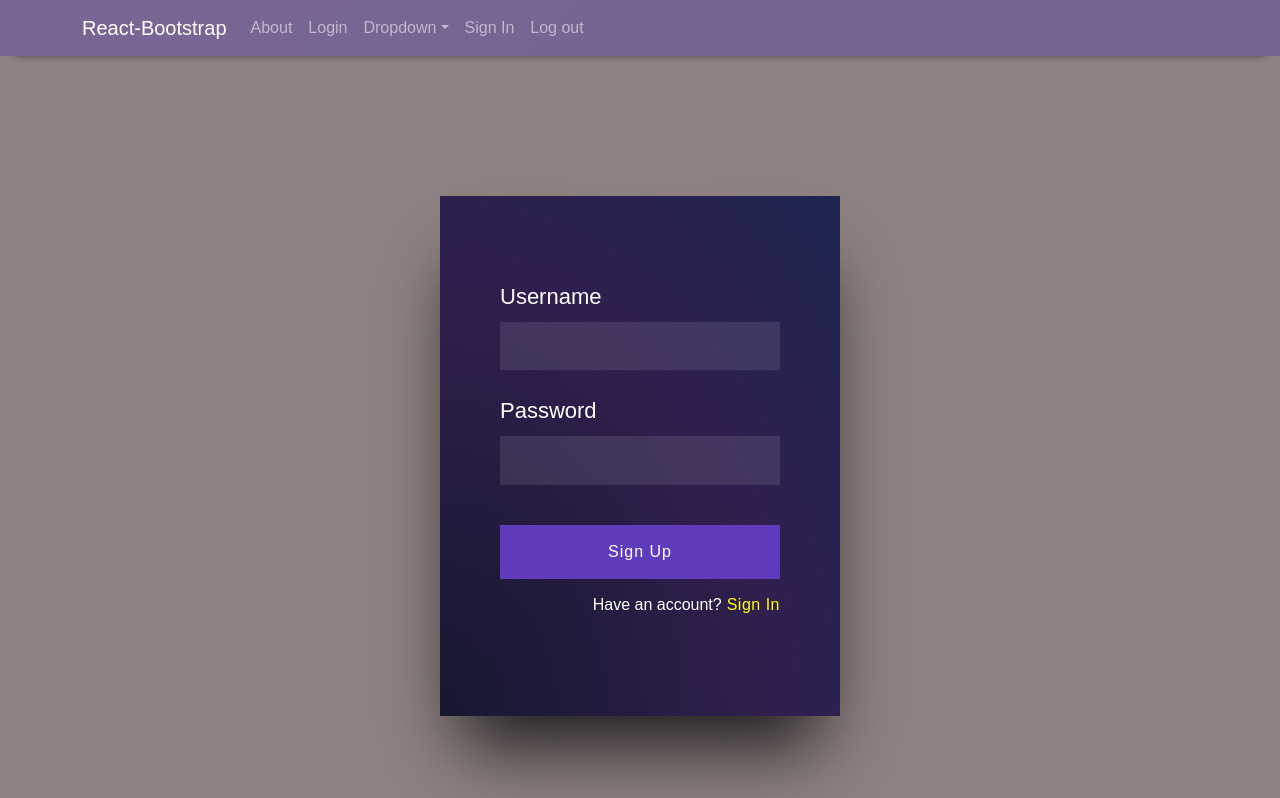
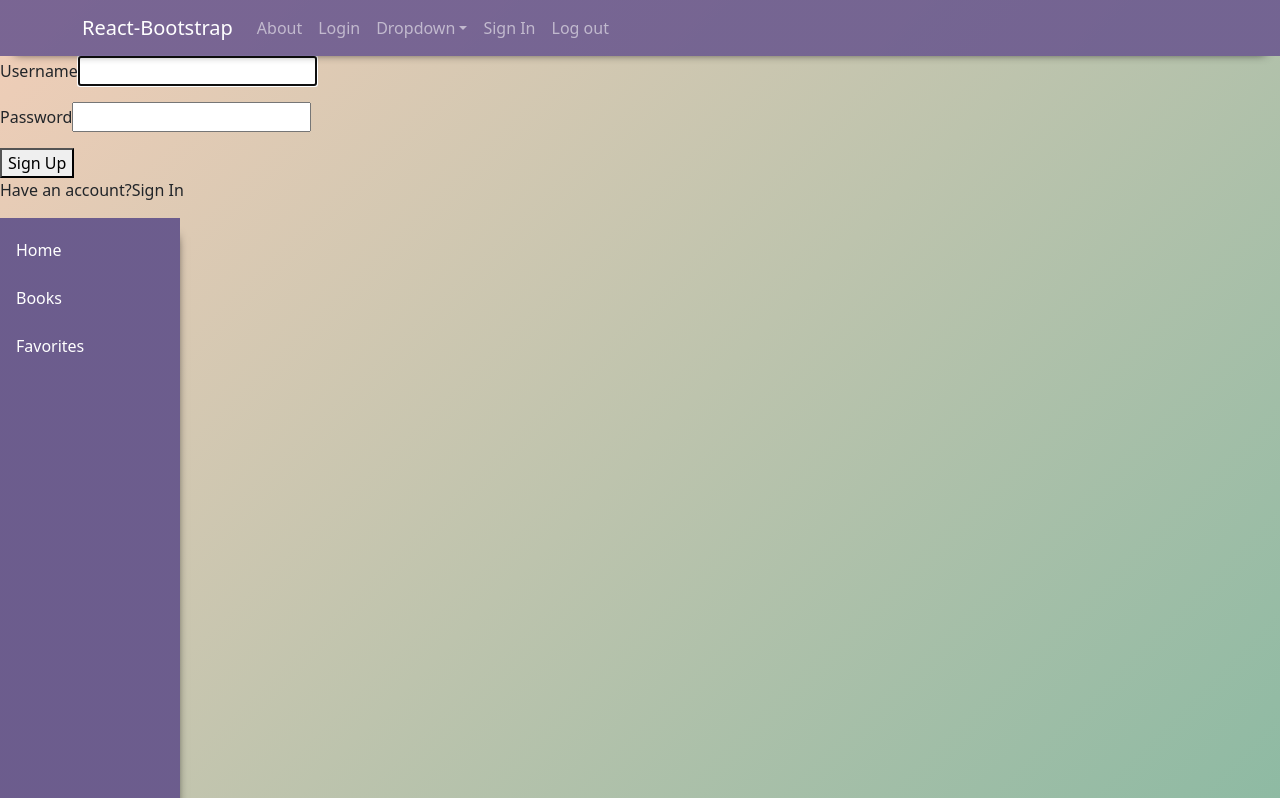
Before and after one commit to rumeysaka/gutenberg, a React (Create React App) app: page /sign in a window 1280 px wide. Shown: the top 798 px of the page. Built offline with nearby package versions, Linux system fonts and the light colour scheme; no server answers.

Commit message:
LoginContext

```diff
--- a/src/App.js
+++ b/src/App.js
@@ -7,6 +7,11 @@ import About from "./About.js";
 import Sign from "./components/Login/Sign.js";
 import "bootstrap/dist/css/bootstrap.min.css";
 import fire from "./components/Login/fire.js";
+import Details from "./components/Books/Details.js"
+import Home from "./Home.js";
+import { LoginContext } from "./LoginContext";
+
+
 import {
   BrowserRouter as Switch,
   Router,
@@ -18,7 +23,7 @@ import {
 
 function App() {
 
-  const [user, setUser] = useState("");
+  const [user, setUser] = useState(null);
   // const navigate= useNavigate()
 
   const authListener = () => {
@@ -43,11 +48,16 @@ function App() {
   return (
     <>
       <BrowserRouter>
+
+      <LoginContext.Provider value={{user, setUser}}>
         <Menu handleLogout={handleLogout} />
         <Routes>
+          <Route exact path="/" element={<Home />} />
           <Route path="/about" element={<About />} />
           <Route path="/sign" element={<Sign />} />
-        </Routes>
+          <Route exact path="/profile/:id" element={<Details />} />
+          </Routes>
+          </LoginContext.Provider>
       </BrowserRouter>
       <div className="row">
         <div className="col-2">
--- /dev/null
+++ b/src/Home.js
@@ -0,0 +1,8 @@
+import React from 'react'
+import Cards from './components/Cards/Cards'
+
+export default function Home() {
+  return (
+    <div><Cards /></div>
+  )
+}
--- /dev/null
+++ b/src/LoginContext.js
@@ -0,0 +1,2 @@
+import React, { useContext, createContext } from "react"
+export const LoginContext = createContext()
--- a/src/components/Books/Books.css
+++ b/src/components/Books/Books.css
@@ -40,11 +40,12 @@
 .btn{
     color: white;
     background-color:  #8a87a7;
+    display: inline-block;
     -webkit-box-shadow: 5px 5px 9px -10px!important;
-    width:35px;
     height:20px;
     font-size: 10px;
     border:none;
+    width: auto;
     box-shadow: 3px 5px 8px -5px rgba(0, 0, 0, 0.712)!important;
 
 }
@@ -52,7 +53,6 @@
     background-color: cadetblue;
     width: 45px;
     opacity: 75%;
-    margin-left: 25%;
     border: none;
     box-shadow: 3px 5px 8px -5px rgba(0, 0, 0, 0.712)!important;
 
--- a/src/components/Books/Books.js
+++ b/src/components/Books/Books.js
@@ -1,18 +1,19 @@
-import React, { useState, useEffect } from 'react';
-import { Card, Button } from 'react-bootstrap';
+import React, { useState, useEffect } from "react";
+import { Card, Button } from "react-bootstrap";
 import "./Books.css";
-import Deneme from './Deneme';
+import { Link, useNavigate, useParams } from 'react-router-dom'
+import Deneme from "./Deneme";
 
 export default function Books(props) {
   const [books, setBooks] = useState([]);
   const [loading, setLoading] = useState(false);
   const [error, setError] = useState();
 
-    const {user}= props
+  const { user } = props;
 
   useEffect(() => {
     setLoading(true);
-      fetch('https://gutendex.com/books')
+    fetch("https://gutendex.com/books")
       .then((res) => res.json())
       .then((data) => setBooks(data.results))
       .catch((err) => console.log(err))
@@ -30,23 +31,53 @@ export default function Books(props) {
   }
   return (
     <>
-      <Deneme books={books}/>
-      <h2 className='baslık'>Books</h2>
+      <Deneme books={books} />
+      <h2 className="baslık">Books</h2>
 
       {books.map((item) => (
-            <Card className='card col-2' key={item.id} style={{ width: '25rem'}}>
-            <Card.Img className='img' variant="top" src={"https://www.gutenberg.org/cache/epub/" +item.id+ "/pg"+ item.id+ ".cover.medium.jpg"} />
+        <Card className="card col-2" key={item.id} style={{ width: "25rem" }}>
+          <Card.Img
+            className="img"
+            variant="top"
+            src={
+              "https://www.gutenberg.org/cache/epub/" +
+              item.id +
+              "/pg" +
+              item.id +
+              ".cover.medium.jpg"
+            }
+          />
           <Card.Body>
-              <Card.Title className='title'>{item.title}</Card.Title>
-              <Card.Text className='author'>{item.authors[0].name} </Card.Text>
-              <Card.Text className='text'>{item.bookshelves[0]}
-              </Card.Text>
+            <Card.Title className="title">{item.title}</Card.Title>
+            <Card.Text className="author">{item.id} </Card.Text>
+            <Card.Text className="author">{item.authors[0].name} </Card.Text>
+            <Card.Text className="text">{item.bookshelves[0]}</Card.Text>
+            <div className="button-group d-flex justify-content-center align-items-center">
+              {/* <Link to={`/profile/${item.id}`}>
+                <Button className="btn btn-sm details">Details</Button>
+              </Link>
+              ; */}
+                {/* <Button onClick={()=>{navigate(`/profile/${item.id}`)}} className="btn btn-sm details">Details</Button> */}
+              <Button href={`/profile/${item.id}`} className="btn btn-sm details">Details</Button>
 
-              <Button className='oku-btn btn btn-sm' href={"https://www.gutenberg.org/files/"+item.id+"/"+item.id+"-h/"+item.id+"-h.htm"}>Oku</Button>
-             {user ? <Button className="btn btn-sm">Fav</Button>: <div></div>}
+              <Button
+                className="oku-btn btn btn-sm"
+                href={
+                  "https://www.gutenberg.org/files/" +
+                  item.id +
+                  "/" +
+                  item.id +
+                  "-h/" +
+                  item.id +
+                  "-h.htm"
+                }
+              >
+                Oku
+              </Button>
+              {user ? <Button className="btn btn-sm">Fav</Button> : <div></div>}
+            </div>
           </Card.Body>
         </Card>
-      //  <Cards key={item.id} title={data.title}/>
       ))}
     </>
   );
--- /dev/null
+++ b/src/components/Books/Details.js
@@ -0,0 +1,10 @@
+import React from 'react'
+import { useNavigate, useParams } from 'react-router-dom'
+
+export default function Details() {
+  let { id } = useParams();
+
+  return (
+    <div>Details for {id}</div>
+  )
+}
--- a/src/components/Login/App.css
+++ /dev/null
@@ -1,122 +0,0 @@
-* {
-    box-sizing: border-box;
-    margin: 0;
-    padding: 0;
-    font-family: "Nunito", sans-serif;
-  }
-
-  button {
-    border: none;
-    outline: none;
-    width: 100%;
-    padding: 15px 0;
-    color: #fff;
-    font-size: 16px;
-    letter-spacing: 1px;
-    background: #603bbb;
-    cursor: pointer;
-  }
-
-  .login {
-    width: 100%;
-    min-height: 100vh;
-    padding: 0 20px;
-    background: #8f8282;
-    display: flex;
-  }
-
-  .login .loginContainer {
-    padding: 60px;
-    margin: auto;
-    width: 100%;
-    max-width: 400px;
-    min-height: 520px;
-    display: flex;
-    flex-direction: column;
-    justify-content: center;
-    background: radial-gradient(
-      ellipse at left bottom,
-      rgba(22, 24, 47, 1) 0%,
-      rgba(38, 20, 72, 0.9) 59%,
-      rgba(17, 27, 75, 0.9) 100%
-    );
-    box-shadow: 0 50px 70px -20px rgba(0, 0, 0, 0.8);
-  }
-
-  .login .loginContainer label {
-    color: white;
-    margin: 14px 0;
-    display: block;
-    font-size: 22px;
-    line-height: 1;
-  }
-
-  .login .loginContainer input {
-    width: 100%;
-    border: none;
-    outline: none;
-    font-size: 19px;
-    padding: 10px;
-    background: rgba(255, 255, 255, 0.1);
-    color: #fff;
-    letter-spacing: 1px;
-  }
-
-  .login .loginContainer .btnContainer {
-    width: 100%;
-    padding: 24px 0;
-  }
-
-  .login .loginContainer .btnContainer p {
-    margin: 14px 0 0 0;
-    text-align: right;
-    color: #fff;
-  }
-
-  .login .loginContainer .btnContainer p span {
-    color: yellow;
-    font-weight: 500;
-    letter-spacing: 0.5px;
-    margin-left: 5px;
-    cursor: pointer;
-    transition: all 400ms ease-in-out;
-  }
-
-  .login .loginContainer .btnContainer p span:hover {
-    color: red;
-  }
-
-  .login .loginContainer .errorMsg {
-    color: red;
-    font-size: 16px;
-  }
-
-  .hero {
-    width: 100%;
-    min-height: 100vh;
-    background: radial-gradient(
-      ellipse at left bottom,
-      rgba(22, 24, 47, 1) 0%,
-      rgba(38, 20, 72, 0.9) 59%,
-      rgba(17, 27, 75, 0.9) 100%
-    );
-  }
-
-  .hero nav {
-    background: #603bbb;
-    width: 100%;
-    padding: 20px 40px;
-    display: flex;
-    align-items: center;
-    justify-content: space-between;
-  }
-
-  .hero nav h2 {
-    color: #fff;
-  }
-
-  .hero nav button {
-    width: 86px;
-    padding: 8px 0;
-    background: #3a2b58;
-  }
--- a/src/components/Login/Sign.js
+++ b/src/components/Login/Sign.js
@@ -2,7 +2,7 @@ import React, { useState, useEffect } from "react";
 import fire from "./fire";
 import Login from "./Login";
 import Hero from "./Hero";
-import "./App.css";
+// import "./App.css";
 import { useNavigate } from "react-router-dom"
 
 
--- a/src/components/Menu/Menu.js
+++ b/src/components/Menu/Menu.js
@@ -1,13 +1,15 @@
-import React from "react";
+import React, {useContext} from "react";
 import "./Menun.css";
 import { Navbar, Container, Nav, NavDropdown } from "react-bootstrap";
 import Sign from "../Login/Sign";
 import { Button } from "bootstrap";
 import Btn from "../Btn";
 import { Navigate, Link } from "react-router-dom";
+import { LoginContext } from "../../LoginContext";
 
 export default function Menu(props) {
-  const { user, setUser, handleLogout } = props;
+  const { handleLogout } = props;
+  const { user, setUser } = useContext(LoginContext);
 
   return (
     <>
@@ -39,8 +41,7 @@ export default function Menu(props) {
                 </NavDropdown.Item>
               </NavDropdown>
 
-                <Link className="nav-link" to="/sign"
-                >
+                <Link className="nav-link" to="/sign" >
                   Sign In
                 </Link>
 
--- a/src/components/SideMenu/SideMenu.css
+++ b/src/components/SideMenu/SideMenu.css
@@ -8,7 +8,7 @@
      );
      /* background-color:  #797694; */
 
-     width:200px;
+     width:180px;
      height:100rem;
     box-shadow: 0px 15px 10px -4px #000000;
 
@@ -35,7 +35,6 @@ body {
     );
     font-family: "helvetica neue", helvetica;
     font-weight: light;
-    height: 100%;
     margin: 0;
     background-repeat: no-repeat;
     background-attachment: fixed;
@@ -44,7 +43,7 @@ body {
 
   .menu-wrapper {
     height: 600px;
-    width: 250px;
+    width: 200px;
     background-color: rgba(255, 255, 255, .8);
     margin-left: -450px;
     margin-top: -10px;
```
Also changed, not shown: src/components/Cards/Cards.js (+7 -5 lines). Lines whose indentation alone changed are shown as unchanged.
